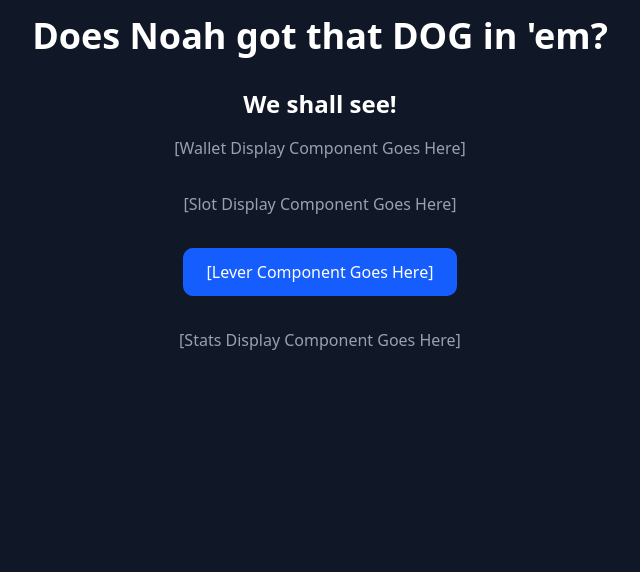
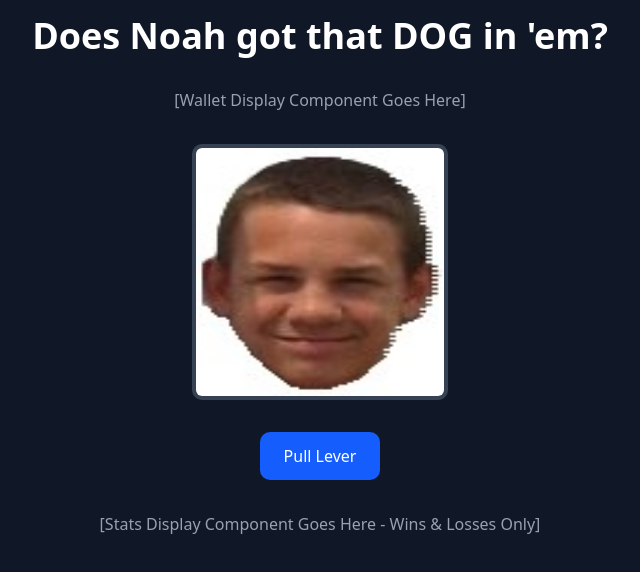
Before and after one commit to lukereiner/noah-dog-modern, a Next.js app: page / in a window 1280 px wide. Shown: the top 572 px of the page, without its empty margins (320-960 px from the left). Built offline with nearby package versions, Linux system fonts and the light colour scheme.

Commit message:
complete task 3.1 - add result display

```diff
--- a/app/page.tsx
+++ b/app/page.tsx
@@ -1,21 +1,37 @@
 "use client"
 
 // TODO: Import your components here as you build them
+import { useState } from 'react'
 // import { WalletDisplay } from '@/components/wallet-display'
-// import { SlotDisplay } from '@/components/slot-display'
+import { ResultDisplay } from '@/components/ResultDisplay'
+import { generateSpinResult } from '@/lib/game-logic'
+import type { SpinResult } from '@/types/game'
 // import { Lever } from '@/components/lever'
 // import { StatsDisplay } from '@/components/stats-display'
 
 export default function GamePage() {
+  const [result, setResult] = useState<SpinResult | null>(null);
+  const [isSpinning, setIsSpinning] = useState(false);
+
+  const handleSpin = () => {
+    setIsSpinning(true);
+
+    // Simulate spinning delay
+    setTimeout(() => {
+      const newResult = generateSpinResult();
+      setResult(newResult);
+      setIsSpinning(false);
+    }, 2000); // 2 second spin
+  };
+
   return (
     <div className="min-h-screen bg-gray-900 text-white p-4">
       {/* TODO: Create a centered container */}
       <div className="max-w-4xl mx-auto">
         {/* TODO: Add game title */}
         <h1 className="text-4xl font-bold text-center mb-8">Does Noah got that DOG in 'em?</h1>
-        <div className="text-2xl font-bold text-center mb-4">We shall see!</div>
 
-        {/* TODO: Task 2.4 - Add WalletDisplay component here */}
+        {/* TODO: Task 3.1 - Add WalletDisplay component here */}
         <div className="mb-8">
           {/* <WalletDisplay
             wallet={0}
@@ -25,33 +41,34 @@ export default function GamePage() {
           <p className="text-gray-400 text-center">[Wallet Display Component Goes Here]</p>
         </div>
 
-        {/* TODO: Task 2.5 - Add SlotDisplay component here */}
+        {/* TODO: Task 3.1 - Add ResultDisplay component here (shows single Noah or Dog result) */}
         <div className="mb-8">
-          {/* <SlotDisplay
-            slots={[]}
+        <ResultDisplay result={result} isSpinning={isSpinning}/>
+        </div>
+
+        {/* TODO: Task 3.2 - Add Lever component here */}
+        <div className="mb-8 flex justify-center">
+          {/* <Lever
+            onClick={() => {}}
+            disabled={false}
             isSpinning={false}
           /> */}
-          <p className="text-gray-400 text-center">[Slot Display Component Goes Here]</p>
+      <button
+        onClick={handleSpin}
+        disabled={isSpinning}
+        className="px-6 py-3 bg-blue-600 text-white rounded-lg disabled:opacity-50"
+      >
+        {isSpinning ? 'Spinning...' : 'Pull Lever'}
+      </button>
         </div>
 
-        {/* TODO: Task 2.6 - Add Lever component here */}
-        <div className="mb-8 flex justify-center">
-          {/* <Lever
-            onPull={() => {}}
-            disabled={false}
-            isPulling={false}
-          /> */}
-          <button className="px-6 py-3 bg-blue-600 rounded-lg hover:bg-blue-700">[Lever Component Goes Here]</button>
-        </div>
-
-        {/* TODO: Task 2.7 - Add StatsDisplay component here */}
+        {/* TODO: Task 3.3 - Add StatsDisplay component here (only wins and losses, NO ties) */}
         <div>
           {/* <StatsDisplay
             wins={0}
             losses={0}
-            ties={0}
           /> */}
-          <p className="text-gray-400 text-center">[Stats Display Component Goes Here]</p>
+          <p className="text-gray-400 text-center">[Stats Display Component Goes Here - Wins & Losses Only]</p>
         </div>
       </div>
     </div>
--- /dev/null
+++ b/components/ResultDisplay.module.css
@@ -0,0 +1,50 @@
+/* TODO: Add spinning animation */
+.spinning {
+  animation: spin 0.5s ease-in-out infinite;
+}
+
+@keyframes spin {
+  0% {
+    transform: scale(1) rotate(0deg);
+    filter: blur(0px);
+  }
+  50% {
+    transform: scale(1.05) rotate(5deg);
+    filter: blur(4px);
+  }
+  100% {
+    transform: scale(1) rotate(0deg);
+    filter: blur(0px);
+  }
+}
+
+/* TODO: Add win animation */
+.win {
+  animation: winPulse 0.6s ease-in-out;
+}
+
+@keyframes winPulse {
+  0%, 100% {
+    transform: scale(1);
+  }
+  50% {
+    transform: scale(1.1);
+  }
+}
+
+/* TODO: Add loss animation */
+.loss {
+  animation: shake 0.5s ease-in-out;
+}
+
+@keyframes shake {
+  0%, 100% {
+    transform: translateX(0);
+  }
+  25% {
+    transform: translateX(-10px);
+  }
+  75% {
+    transform: translateX(10px);
+  }
+}
--- a/components/ResultDisplay.tsx
+++ b/components/ResultDisplay.tsx
@@ -0,0 +1,48 @@
+'use client';
+
+import Image from 'next/image';
+import type { SpinResult } from "@/types/game";
+import styles from './ResultDisplay.module.css';
+
+interface ResultDisplayProps {
+    result: SpinResult | null;
+    isSpinning: boolean;
+};
+
+export function ResultDisplay({ result, isSpinning }: ResultDisplayProps) {
+    const displayImage = result?.image || '/noah/noah-1.jpg';
+    const displayOutcome = result?.outcome;
+
+    return (
+        <div className='flex flex-col items-center gap-4'>
+            <div className={
+                `relative w-64 h-64 rounded-lg overflow-hidden border-4
+                ${isSpinning ? styles.spinning : ''}
+                ${displayOutcome === 'win' ? 'border-green-500' : ''}
+                ${displayOutcome === 'loss' ? 'border-red-500' : 'border-gray-700'}`
+            }>
+                <Image src={displayImage || '/noah/noah-1.jpg'}
+                alt={result?.type === 'noah' ? 'Noah' : 'Dog'}
+                fill
+                className='object-fill'/>
+            </div>
+            {isSpinning && (
+                <div className='absolute inset-0 bg-black/50 flex items-cetner jsutify-center'>
+                    <p className='text-white text-2xl font-bold animate-pule'>
+
+                    </p>
+                </div>
+            )}
+
+
+        {!isSpinning && result && (
+            <div className={
+                `text-3xl font-bold
+                ${result?.outcome === 'win' ? 'text-green-500' : 'text-red-500'}`
+            }>
+            {result?.outcome === 'win' ? '🐕‍🦺 GOT THAT DOG! 🦴' : '🧸 Just Noah... 🎀'}
+            </div>
+        )}
+        </div>
+    )
+}
--- a/lib/game-logic.ts
+++ b/lib/game-logic.ts
@@ -4,13 +4,13 @@ export function generateSpinResult(): SpinResult {
 
   const type: 'noah' | 'dog' = Math.random() < 0.5 ? 'noah' : 'dog';
 
-  const outcome: 'win' | 'loss' =  type === 'noah' ? 'win' : 'loss';
+  const outcome: 'win' | 'loss' =  type === 'dog' ? 'win' : 'loss';
 
  const imageIndex = Math.floor(Math.random() * 12) + 1;
 
   const image = type === 'noah'
-    ? `/public/noah/noah-${imageIndex}.jpg`
-    : `/public/dogs/dog-${imageIndex}.jpg`
+    ? `/noah/noah-${imageIndex}.jpg`
+    : `/dogs/dog-${imageIndex}.jpg`
 
   return { outcome, type, image };
 }
```
